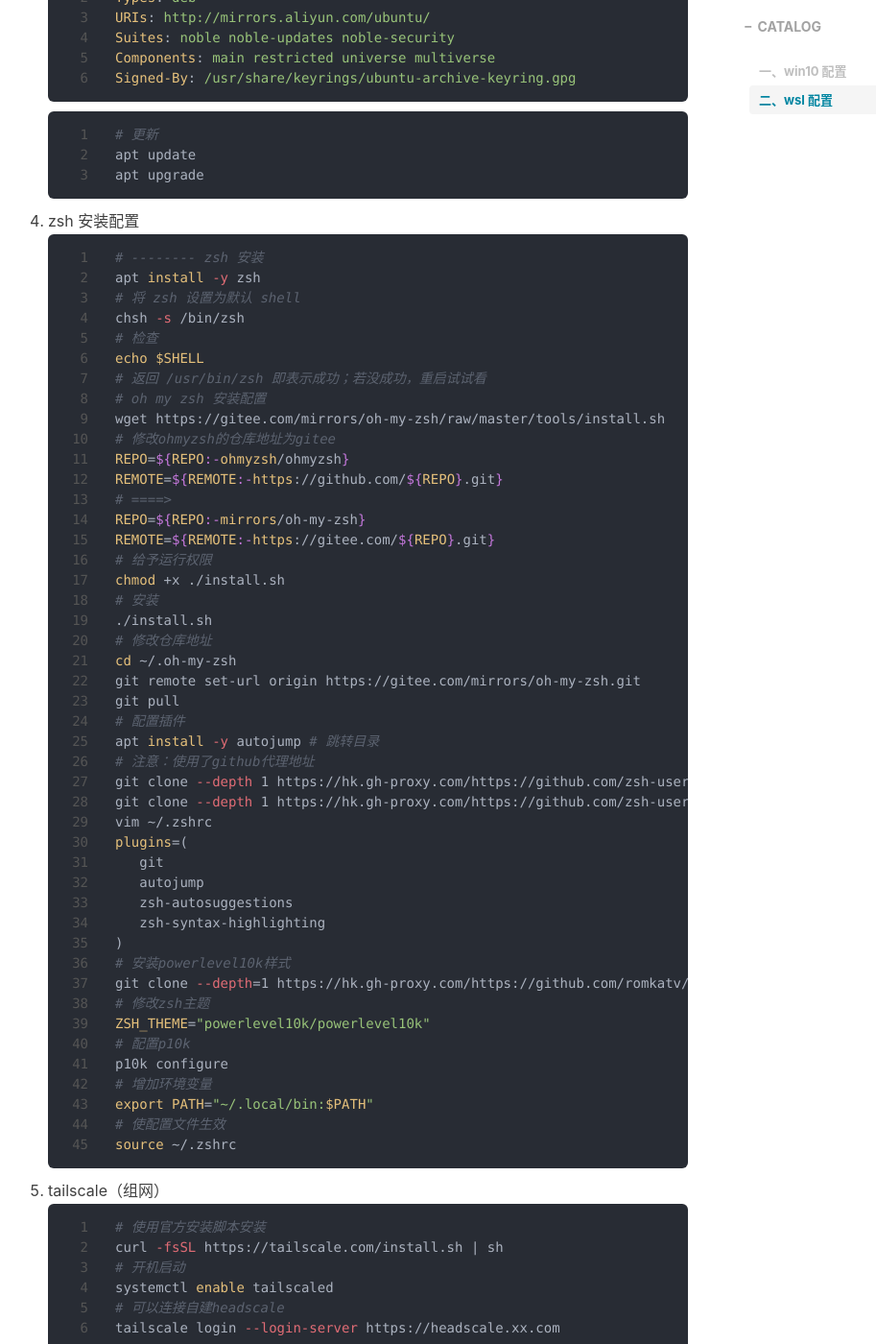
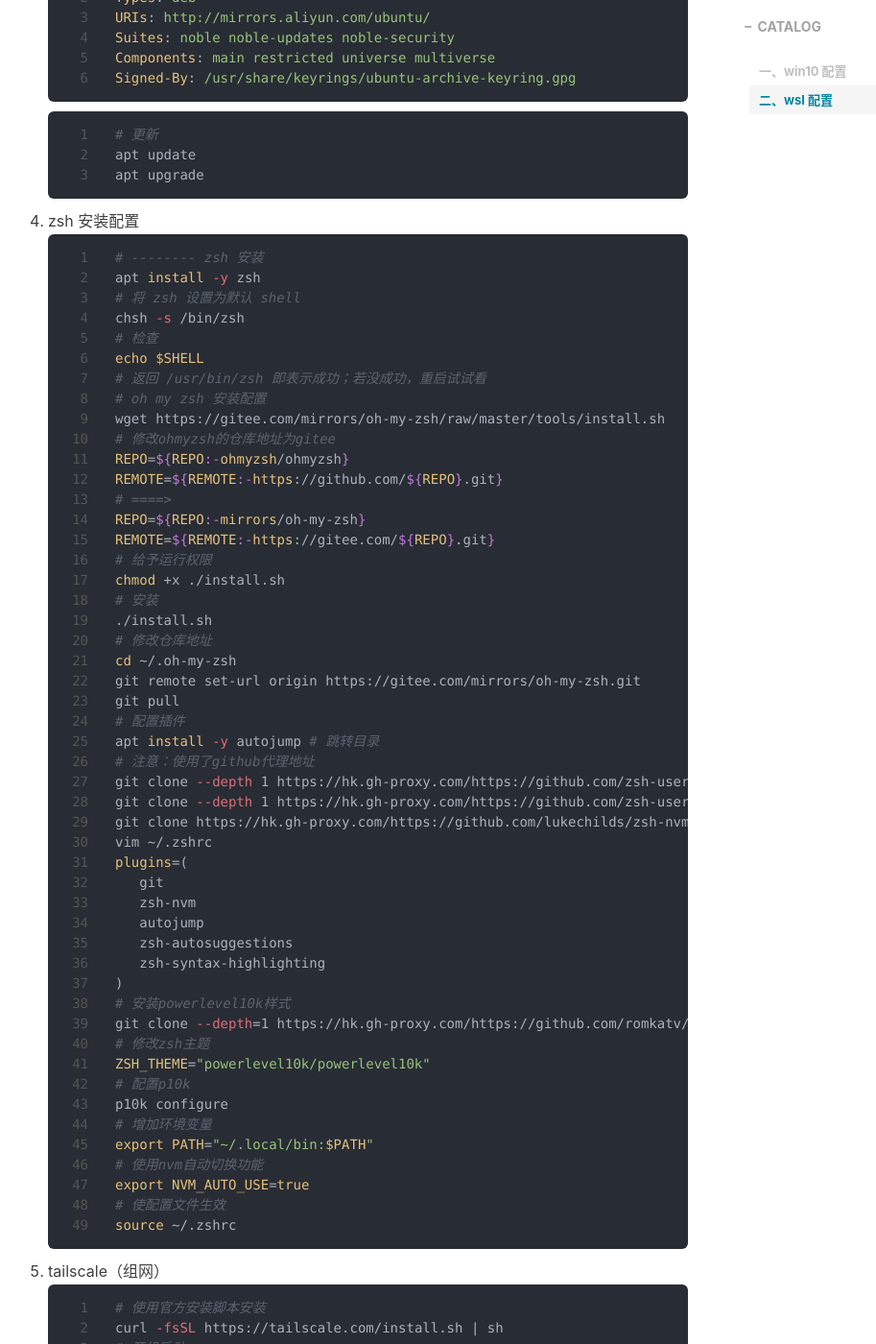
Before and after one commit to lymansix/lymansix.github.io, a Jekyll site: the page built from _posts/2025-09-28-.md, in a window 1280 px wide and 1400 px high, scrolled down 3240 px. Shown: the whole window at 96% size, without its empty margins (255-1168 px from the left). Built offline with Jekyll 4.4.1, drawn with Linux system fonts in a browser that asks for light colours; nearby versions of some CDN libraries; comment, search, counter and statistics services are not loaded; some of the changed text lies outside the part shown.

Commit message:
add export

````diff
--- a/_posts/2025-09-28-.md
+++ b/_posts/2025-09-28-.md
@@ -182,9 +182,11 @@
    # 注意：使用了github代理地址
    git clone --depth 1 https://hk.gh-proxy.com/https://github.com/zsh-users/zsh-autosuggestions.git ${ZSH_CUSTOM:-~/.oh-my-zsh/custom}/plugins/zsh-autosuggestions
    git clone --depth 1 https://hk.gh-proxy.com/https://github.com/zsh-users/zsh-syntax-highlighting.git ${ZSH_CUSTOM:-~/.oh-my-zsh/custom}/plugins/zsh-syntax-highlighting
+   git clone https://hk.gh-proxy.com/https://github.com/lukechilds/zsh-nvm ~/.oh-my-zsh/custom/plugins/zsh-nvm
    vim ~/.zshrc
    plugins=(
       git
+      zsh-nvm
       autojump
       zsh-autosuggestions
       zsh-syntax-highlighting
@@ -197,6 +199,8 @@
    p10k configure
    # 增加环境变量
    export PATH="~/.local/bin:$PATH"
+   # 使用nvm自动切换功能
+   export NVM_AUTO_USE=true
    # 使配置文件生效
    source ~/.zshrc
    ```
@@ -402,6 +406,8 @@
         },
       },
     })
+    ```
+    ```sh
     # 如果最新版有问题，可以回退到指定版本
     vim ~/.config/nvim/lua/plugins/core.lua
     ```
@@ -416,7 +422,7 @@
     rm -rf ~/.config/nvim/lazy-lock.json
     ```
 
-12. 导出 wsl 使用 7zip 压缩，上传到网盘
+12. 导出 wsl 压缩文件，上传到网盘
     ```sh
-    ...
+    wsl --export Ubuntu /path/to/back/ubuntu-backup-yydd.tar.xz --format tar.xz
     ```
````
